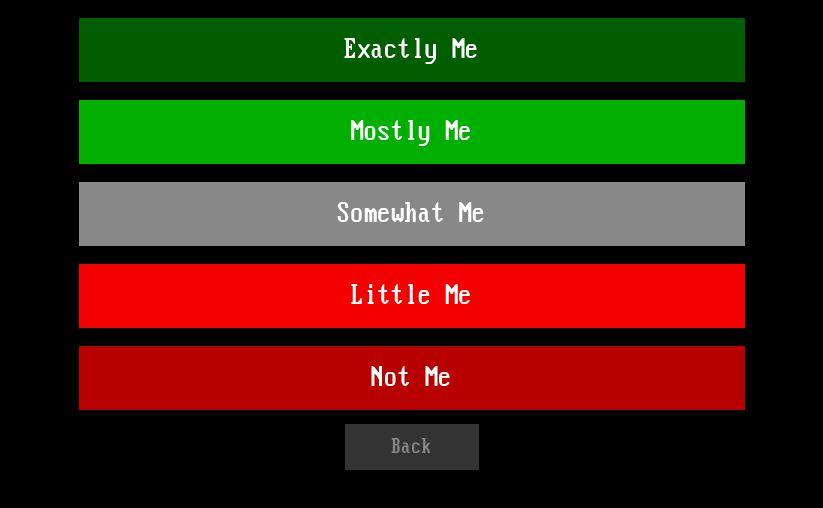
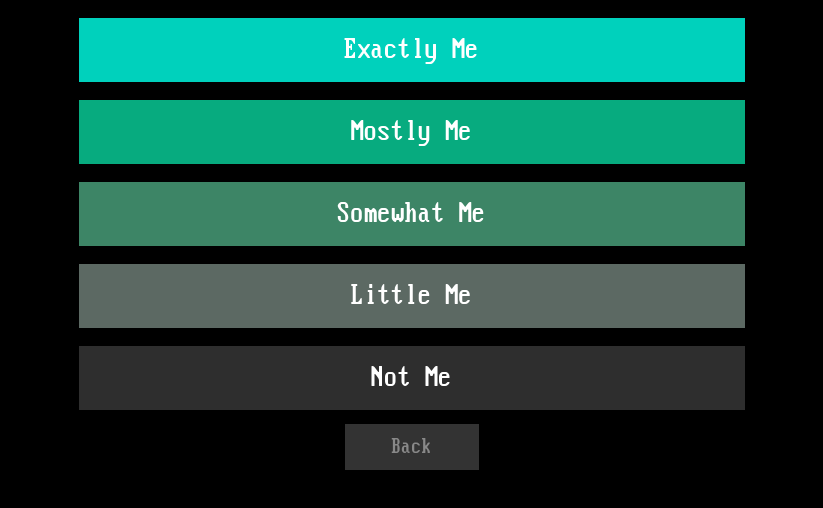
Before and after one commit to InteresTHINGS-ygt/justaperfectlynormaltest, a plain HTML site: page index.html in a window 1280 px wide. Shown: the part 622-1130 px from the top of the page, without its empty margins (228-1051 px from the left). Drawn offline with Linux system fonts and the light colour scheme.

Commit message:
Update style.css

```diff
--- a/style.css
+++ b/style.css
@@ -163,16 +163,16 @@ div.axis_name {
     cursor: pointer;
 }
 .button:hover, .button:focus { background: #1687e0; }
-.stronglyAgree { background: #005e00; }
-.stronglyAgree:hover, .stronglyAgree:focus { background: #004a00; }
-.agree { background: #00af00; }
-.agree:hover, .agree:focus { background: #009400; }
-.neutral { background: #888888; }
-.neutral:hover, .neutral:focus { background: #555555; }
-.disagree { background: #f40000; }
-.disagree:hover, .disagree:focus { background: #d60000; }
-.stronglyDisagree { background: #b70000; }
-.stronglyDisagree:hover, .stronglyDisagree:focus { background: #a00000; }
+.stronglyAgree { background: #00d1bc; }
+.stronglyAgree:hover, .stronglyAgree:focus { background: #00ad9c; }
+.agree { background: #07ab7f; }
+.agree:hover, .agree:focus { background: #058563; }
+.neutral { background: #3d8566; }
+.neutral:hover, .neutral:focus { background: #2d634c; }
+.disagree { background: #5c6963; }
+.disagree:hover, .disagree:focus { background: #454f4b; }
+.stronglyDisagree { background: #2e2e2e; }
+.stronglyDisagree:hover, .stronglyDisagree:focus { background: #1c1c1c; }
 
 .small_button, .small_button_off {
     background-color: #333;
```
